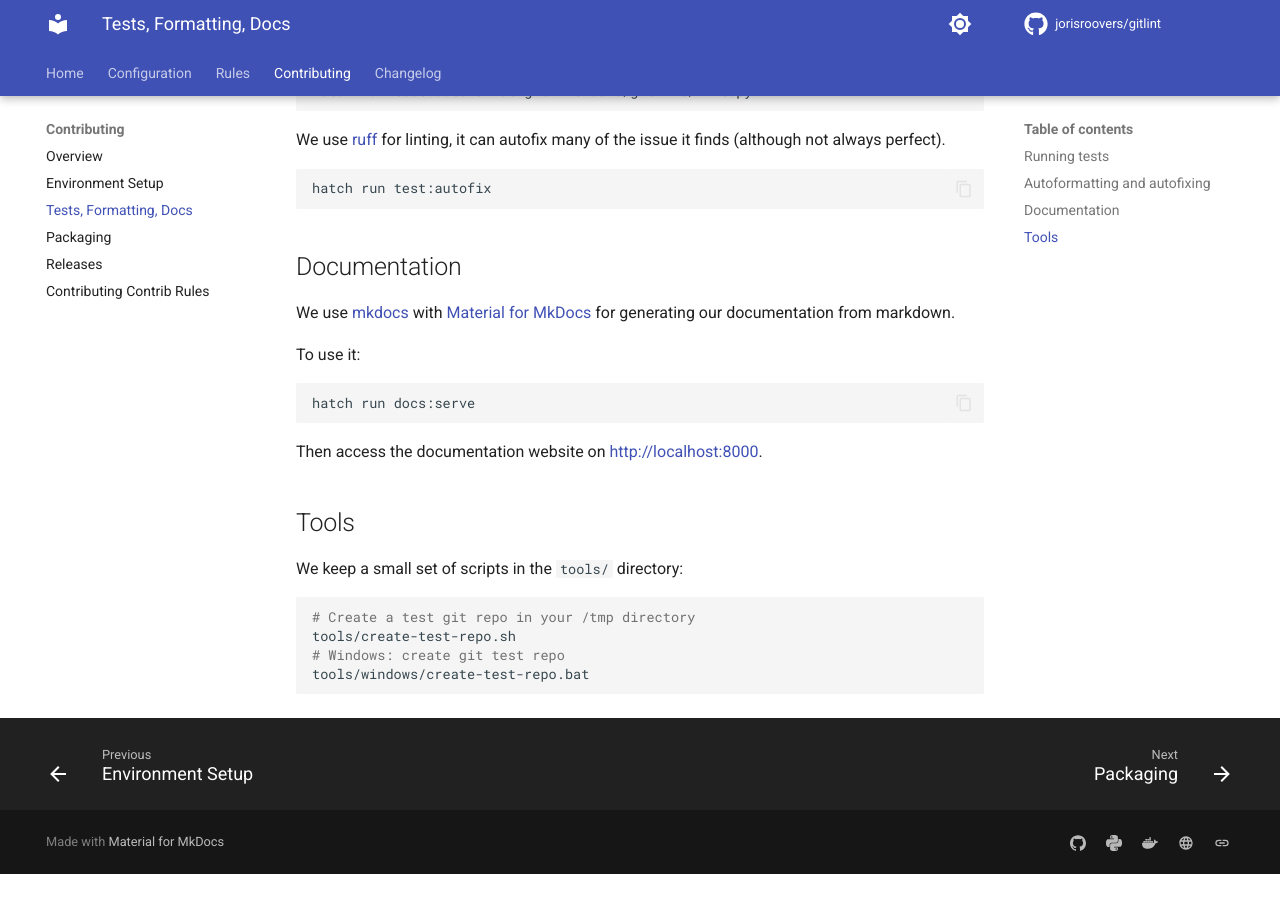
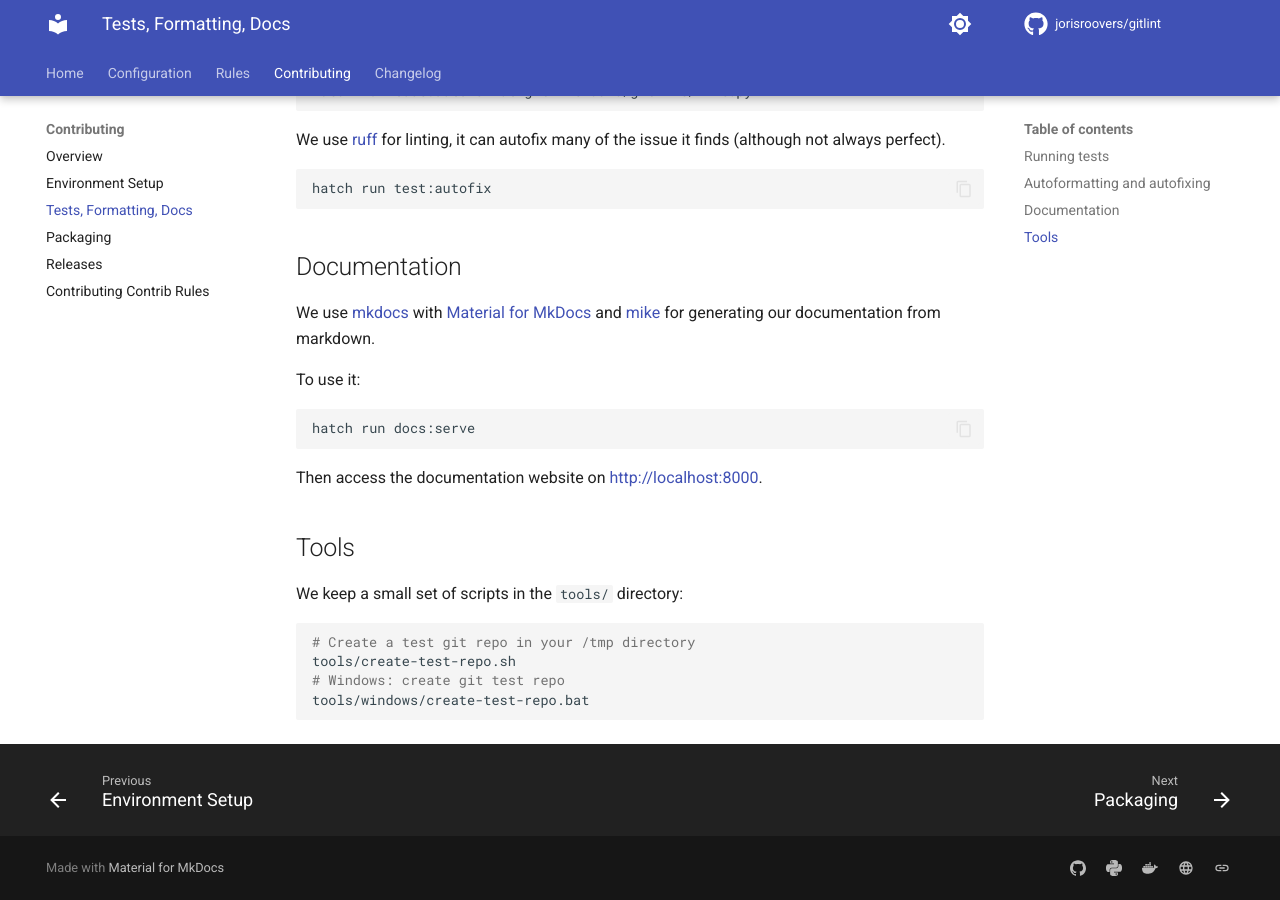
Before and after one commit to jorisroovers/gitlint, an MkDocs documentation site: the page built from docs/contributing/tests_formatting_docs.md, in a window 1280 px wide and 900 px high, scrolled down 1008 px. Built offline with MkDocs 1.6.1 and Material for MkDocs 9.7.7, drawn with Linux system fonts in a browser that asks for light colours; comment, search, counter and statistics services are not loaded; the version menu is left out; before the commit the page ends 1882 px from its top, so only the background shows below that.

Commit message:
Tweaks to mike config

````diff
--- a/docs/contributing/tests_formatting_docs.md
+++ b/docs/contributing/tests_formatting_docs.md
@@ -60,8 +60,8 @@
 ```
 
 ## Documentation
-We use [mkdocs](https://www.mkdocs.org/) with [Material for MkDocs](https://squidfunk.github.io/mkdocs-material/) for
-generating our documentation from markdown.
+We use [mkdocs](https://www.mkdocs.org/) with [Material for MkDocs](https://squidfunk.github.io/mkdocs-material/) and
+[mike](https://github.com/jimporter/mike) for generating our documentation from markdown.
 
 To use it:
 ```{.sh .copy}
@@ -69,7 +69,6 @@
 ```
 
 Then access the documentation website on [http://localhost:8000]().
-
 
 ## Tools
 We keep a small set of scripts in the `tools/` directory:
--- a/mkdocs.yml
+++ b/mkdocs.yml
@@ -40,6 +40,7 @@
             user_defined_rules.md : rules/user_defined_rules/index.md
     mike:
         alias_type: copy
+        canonical_version: latest
 
 theme:
     name: material
--- a/pyproject.toml
+++ b/pyproject.toml
@@ -156,7 +156,7 @@
 
 [tool.hatch.envs.docs.scripts]
 build = "mkdocs build --clean --strict"
-serve = "mkdocs serve"
+serve = "mike serve"
 
 # Tool config ##########################################################################################################
 
````
